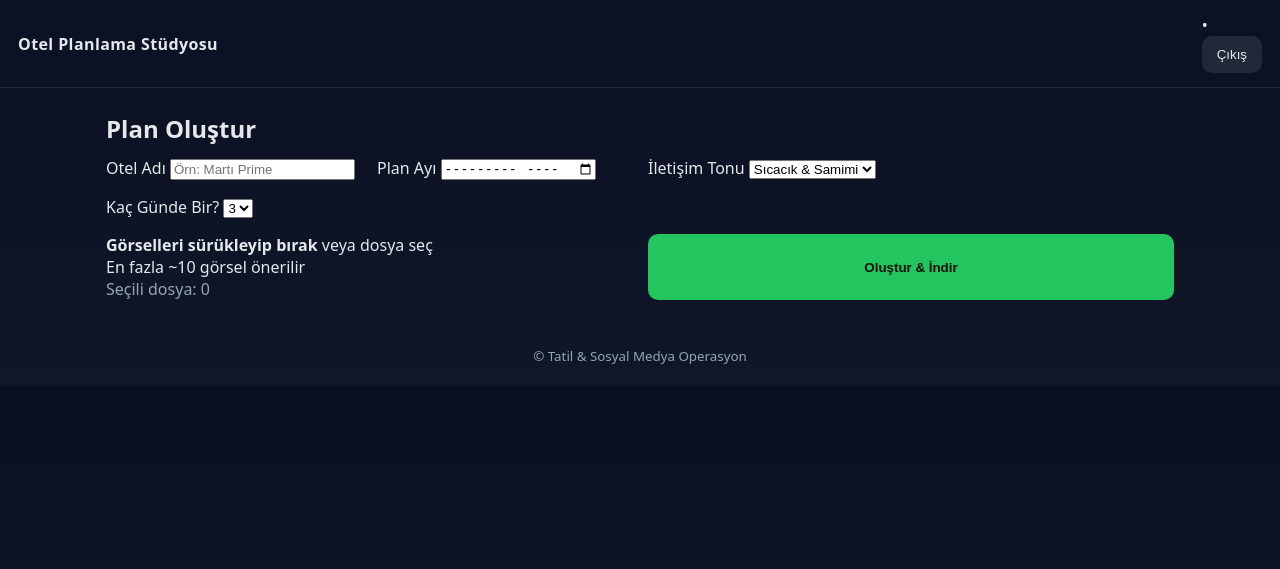
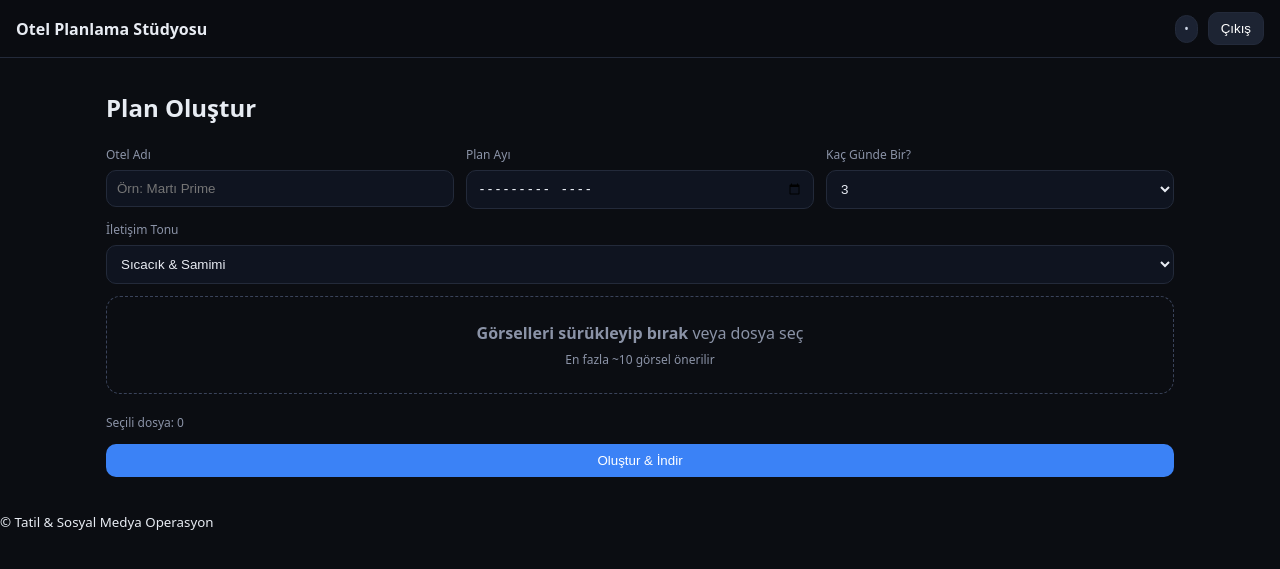
Before and after one commit to GrafikOtelCM/render-gemini-docx, a FastAPI app: page / in a window 1280 px wide. Shown: the top 569 px of the page. Run offline with FastAPI, Linux system fonts and the light colour scheme; the visitor is signed in with stand-in values (Sample User, id 1).

Commit message:
Update styles.css

```diff
--- a/static/styles.css
+++ b/static/styles.css
@@ -1,26 +1,56 @@
 :root{
-  --bg:#0f172a; --card:#111827; --muted:#94a3b8; --txt:#e5e7eb; --pri:#22c55e; --danger:#ef4444; --accent:#38bdf8;
+  --bg:#0b0d12;
+  --card:#121723;
+  --muted:#8b93a7;
+  --text:#e8ecf3;
+  --primary:#3b82f6;
+  --danger:#ef4444;
+  --accent:#22c55e;
+  --border:#232a3a;
 }
 *{box-sizing:border-box}
-body{margin:0;font-family:ui-sans-serif,system-ui,-apple-system,Segoe UI,Roboto,Arial;color:var(--txt);background:linear-gradient(180deg,#0b1020,#0f172a)}
-a{color:var(--accent);text-decoration:none}
-.topbar{display:flex;justify-content:space-between;align-items:center;padding:14px 18px;background:#0b1225;border-bottom:1px solid #1f2937;position:sticky;top:0}
-.brand{font-weight:700;letter-spacing:.4px}
-.nav a{margin-left:14px}
-.container{max-width:1100px;margin:24px auto;padding:0 16px}
-.grid{display:grid;grid-template-columns:1fr;gap:16px}
-@media(min-width:960px){.grid{grid-template-columns:1fr 1fr}}
-.card{background:rgba(17,24,39,.8);backdrop-filter:blur(8px);border:1px solid #1f2937;border-radius:16px;padding:18px;box-shadow:0 10px 30px rgba(0,0,0,.25)}
-h1,h2{margin:0 0 12px}
-.form label{display:block;margin:10px 0 6px;color:var(--muted);font-size:.95rem}
-.form input,.form select{width:100%;padding:10px 12px;border-radius:10px;border:1px solid #1f2937;background:#0b1220;color:var(--txt)}
-.form .row{display:grid;grid-template-columns:1fr 1fr 1fr;gap:10px}
-.btn{padding:10px 14px;border-radius:10px;border:1px solid transparent;background:#1f2937;color:var(--txt);cursor:pointer}
-.btn.primary{background:var(--pri);color:#06120a;font-weight:700}
-.btn.danger{background:var(--danger);color:#240a0a}
-.alert{background:#3b0f0f;color:#ffb4b4;border:1px solid #7f1d1d;padding:10px;border-radius:10px;margin:10px 0}
+html,body{margin:0;padding:0;background:var(--bg);color:var(--text);font:16px/1.5 system-ui, -apple-system, Segoe UI, Roboto, Ubuntu}
+a{color:var(--primary);text-decoration:none}
+.container{max-width:1100px;margin:32px auto;padding:0 16px}
+.grid{display:grid}
+.gap{gap:12px}
+.cols-2{grid-template-columns:1fr 1fr}
+.cols-3{grid-template-columns:repeat(3,1fr)}
+@media (max-width:900px){.cols-2,.cols-3{grid-template-columns:1fr}}
+
+.topbar{display:flex;align-items:center;justify-content:space-between;padding:12px 16px;border-bottom:1px solid var(--border);position:sticky;top:0;background:rgba(11,13,18,0.85);backdrop-filter:blur(6px)}
+.brand{font-weight:700}
+.nav{display:flex;align-items:center;gap:10px}
+.inline{display:inline}
+
+.btn{background:#1d2433;color:#fff;border:1px solid var(--border);padding:8px 12px;border-radius:10px;cursor:pointer}
+.btn:hover{border-color:#2f3a53}
+.btn.primary{background:var(--primary);border-color:transparent}
+.btn.ghost{background:transparent}
+.btn.danger{background:var(--danger)}
+
+.badge{background:#1b2232;border:1px solid var(--border);color:#cdd6e6;padding:4px 8px;border-radius:999px;font-size:12px}
+.muted{color:var(--muted);font-size:12px}
+
+.card{background:var(--card);border:1px solid var(--border);border-radius:14px;padding:16px}
 .table{width:100%;border-collapse:collapse}
-.table th,.table td{border-bottom:1px solid #1f2937;padding:10px;text-align:left}
-.muted{color:var(--muted)}
-.footer{padding:20px 16px;color:var(--muted);text-align:center}
-.help{color:var(--muted);font-size:.9rem;margin:6px 0 12px}
+.table th,.table td{border-bottom:1px solid var(--border);padding:10px;text-align:left}
+
+label span{display:block;color:var(--muted);font-size:12px;margin-bottom:6px}
+input,select{width:100%;background:#0f1420;border:1px solid var(--border);border-radius:10px;padding:10px;color:var(--text)}
+input:focus,select:focus{outline:1px solid var(--primary)}
+
+.auth-wrap{display:grid;place-items:center;min-height:70vh}
+.auth-card{max-width:380px;width:100%}
+
+.alert{padding:10px;border-radius:8px;margin-bottom:8px}
+.alert.error{background:#35161a;color:#ffb4b4;border:1px solid #5a1f28}
+
+.uploader{display:grid;gap:10px}
+.dropzone{border:1px dashed #3a435a;border-radius:14px;padding:24px;text-align:center;color:var(--muted);cursor:pointer;transition:.2s}
+.dropzone.hover{background:#101626;border-color:var(--primary);color:#bcd1ff}
+.dropzone .hint{font-size:12px;color:var(--muted);margin-top:6px}
+.preview-grid{display:grid;grid-template-columns:repeat(auto-fill, minmax(120px,1fr));gap:10px}
+.thumb{position:relative;background:#0f1420;border:1px solid var(--border);border-radius:12px;overflow:hidden}
+.thumb img{display:block;width:100%;height:100px;object-fit:cover}
+.thumb-cap{position:absolute;left:0;right:0;bottom:0;background:linear-gradient(transparent, rgba(0,0,0,.7));color:#fff;font-size:11px;padding:4px 6px;white-space:nowrap;overflow:hidden;text-overflow:ellipsis}
```
